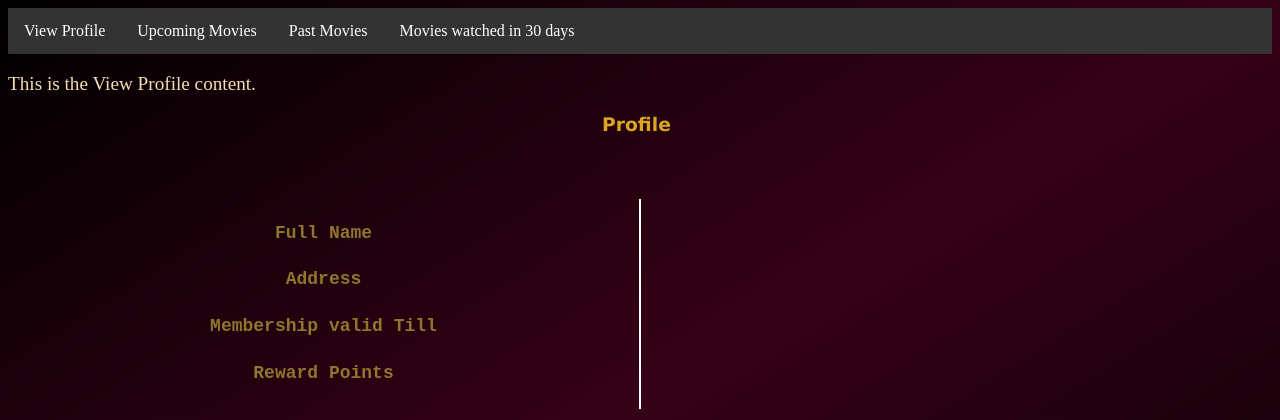
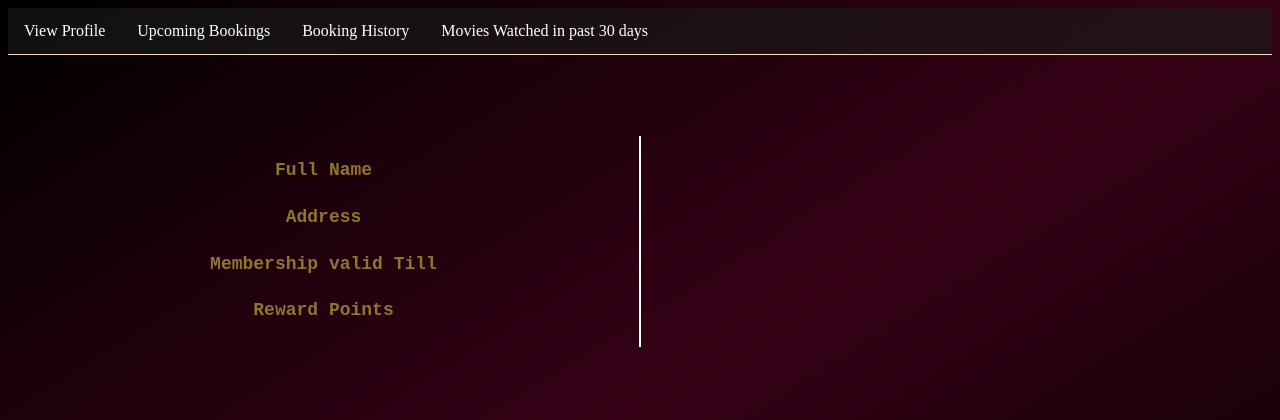
Before and after one commit to gopinathsjsu/team-project-team6-1, a Flask app: template templates/commonprofile.html in a window 1280 px wide. Shown: the top 420 px of the page. Run offline with Flask 3, Linux system fonts and the light colour scheme; the template is opened without the code that fills it, so the values that code supplies are empty; parts of the project's set-up code (start-up, migrations or seed data) failed here and were passed over.

Commit message:
commit_past30days

```diff
--- a/static/css/commonprofile.css
+++ b/static/css/commonprofile.css
@@ -1,8 +1,9 @@
 
 /* Style the top navigation */
 .topnav {
-    background-color: #333;
+    background-color: rgba(27, 27, 27, 0.644);
     overflow: hidden;
+    border-bottom: 0.5px solid wheat;
 }
 
 .topnav a {
@@ -22,6 +23,7 @@
 /* Style the tab content */
 .tab-content {
     display: none;
+
 }
 
 /* Set "View Profile" as the default tab */
@@ -63,12 +65,15 @@ body{
 }
 p{
     font-size: larger;
+    margin-left:  15%;
+
 
 
 }
 button{
     border-radius: 15px;
     padding: 5px;
+    margin-left:  30%;
 }
 /* viewprofile.css */
 .container {
@@ -115,8 +120,35 @@ text{
     color: white;
 }
 h3{
-   margin-left:  47%;
+   margin-left:  30%;
 }
 a{
     color: palevioletred;
 }
+.tickets{
+    border: 1px solid white;
+    padding: 15px;
+    padding-left: 30px;
+    width:500px;
+
+}
+.imgticket{
+
+    padding: 15px;
+    padding-left: 40px;
+    width:400px;
+}
+button:hover{
+    background-color: #333;
+    color: white;
+}
+.movies{
+    margin-left: 10%;
+}
+.img2{
+    height: 200px;
+}
+.img3{
+    height: 50px;
+    width: 50px;
+}
--- a/templates/commonprofile.html
+++ b/templates/commonprofile.html
@@ -7,14 +7,14 @@
     <div class="topnav">
         <a href="#content-view-profile" class="tab">View Profile</a>
         <!-- <a href="#content-upgrade-membership" class="tab">Upgrade Membership</a> -->
-        <a href="#content-upcoming-movies" class="tab">Upcoming Movies</a>
-        <a href="#content-past-movies" class="tab">Past Movies</a>
-        <a href="#content-past-30-movies" class="tab">Movies watched in 30 days</a>
+        <a href="#content-upcoming-movies" class="tab">Upcoming Bookings</a>
+        <a href="#content-past-movies" class="tab">Booking History</a>
+        <a href="#content-past-30-movies" class="tab">Movies Watched in past 30 days</a>
     </div>
-
+<br>
     <div id="content-view-profile" class="tab-content">
-        <p>This is the View Profile content.</p>
-        <h3>Profile</h3>
+        <!-- <p>This is the View Profile content.</p>
+        <h3>Profile</h3> -->
 
         <div class="container">
         <section class="main-container1" >
@@ -43,7 +43,7 @@
             <!-- <form action="/openupgradepage" class="form" name="form">
             <button type="button">Upgrade to Premium</button>
             </form> -->
-            <a href="/openupgradepage" class="button"> <p>upgrade membership</p></a>
+            <a href="/openupgradepage" class="button"> <p>Upgrade Membership</p></a>
         </div><br>
 
         {% endif %}
@@ -69,13 +69,13 @@
 
 
     </div>
-
+<!--
     <div id="content-upgrade-membership" class="tab-content">
         <p>This is the Upgrade Membership content.</p>
-    </div>
+    </div> -->
 
     <div id="content-upcoming-movies" class="tab-content">
-        <p>This is the Upcoming Movies content.</p>
+        <p>Bookings</p>
         <!-- {% if futuremovieticket %}
            {% for tickets in futuremovieticket %}
                 <div class="current-movie1">
@@ -94,39 +94,48 @@
         {% if futuremovieticket and futuremovieticket[0].error %}
         <p>{{ futuremovieticket[0].error }}</p>
     {% elif futuremovieticket %}
+
         {% for tickets in futuremovieticket %}
-        <h3>Booking_id:-{{tickets['bookingid']}}</h3>
+        <div class="tickets">
+        <img src="static/images/{{tickets['poster']}}" class="imgticket">
+            <!-- <img src="/static/images/sonya.png" class="img3"> -->
+        <h3>Booking Id:-{{tickets['bookingid']}}</h3>
         <h4 >No_of_seats_booked:-{{tickets['num_seats_booked']}}</h4>
         <h4 >Movie:-{{tickets['moviename']}}</h4>
         <h4>ShowDate:-{{tickets['showdate']}}</h4>
         <h4 >ShowTime:-{{tickets['showtime']}}</h4>
         <h4>TotalCost:-{{tickets['totalcost']}}</h4>
+        <button type="button">Cancel Ticket!</button>
+    </div><br>
         {% endfor %}
+
     {% else %}
         <p>No upcoming movie tickets.</p>
     {% endif %}
     </div>
 
     <div id="content-past-movies" class="tab-content">
-        <p>This is the Past Movies content.</p>
+        <p>History</p>
 
         {% if pastmovieticket and pastmovieticket[0].error %}
         <p>{{ pastmovieticket[0].error }}</p>
     {% elif pastmovieticket %}
-        {% for tickets in pastmovieticket %}
-        <h3>Booking_id:-{{tickets['bookingid']}}</h3>
+    {% for tickets in pastmovieticket %}
+    <div class="tickets">
+
+        <h3>Booking Id:-{{tickets['bookingid']}}</h3>
         <h4 >No_of_seats_booked:-{{tickets['num_seats_booked']}}</h4>
         <h4 >Movie:-{{tickets['moviename']}}</h4>
         <h4>ShowDate:-{{tickets['showdate']}}</h4>
         <h4 >ShowTime:-{{tickets['showtime']}}</h4>
-        <h4>TotalCost:-{{tickets['totalcost']}}</h4>
+        <h4>TotalCost:-{{tickets['totalcost']}}</h4></div><br>
         {% endfor %}
     {% else %}
         <p>No past movie tickets.</p>
     {% endif %}
     </div>
     <div id="content-past-30-movies" class="tab-content">
-        <p>This is the Past 30 Movies content.</p>
+        <!-- <p>Movies </p> -->
         <!-- {% for ticket in movies%}
                 <div class="current-movie2">
 
@@ -139,9 +148,10 @@
         <p>{{ movies[0].error }}</p>
     {% elif movies %}
         {% for tickets in movies %}
-
-        <h4 >Movie:-{{tickets['moviename']}}</h4>
-
+       <div class="movies">
+          <h4>{{tickets['moviename']}}</h4>
+          <img src="static/images/{{tickets['poster']}}" class="img2">
+       </div>
         {% endfor %}
     {% else %}
         <p>No movies watched in past 30 days.</p>
```
